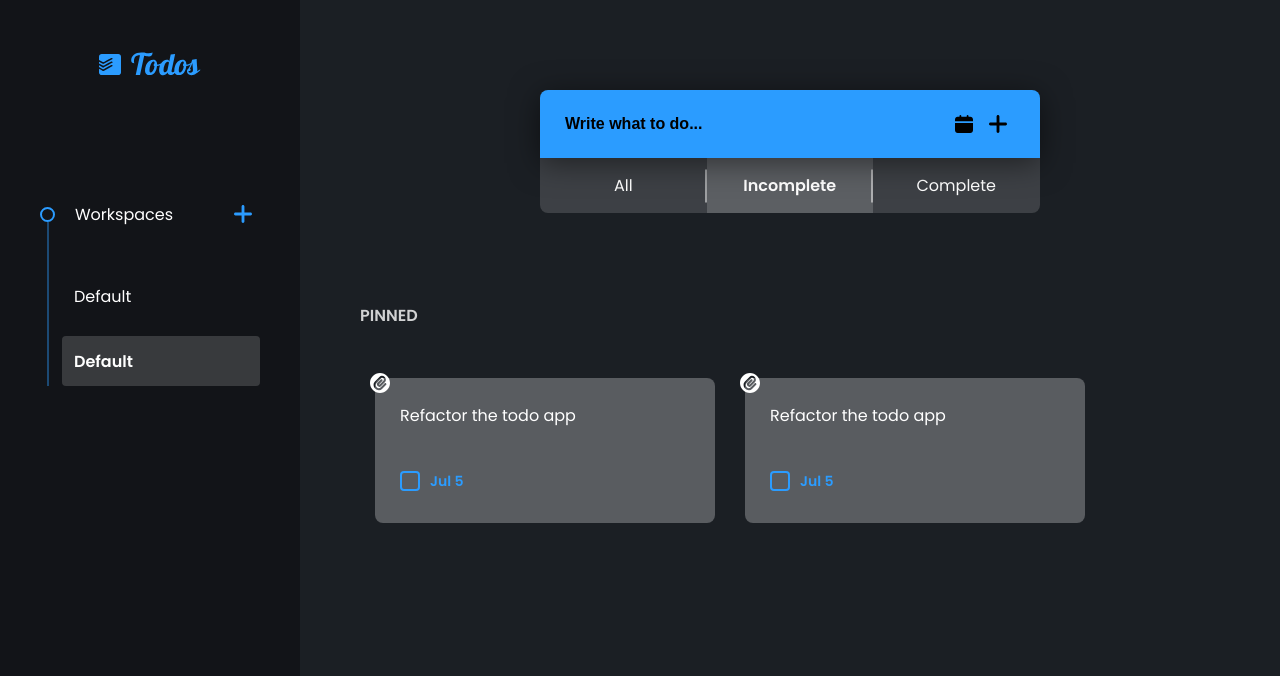
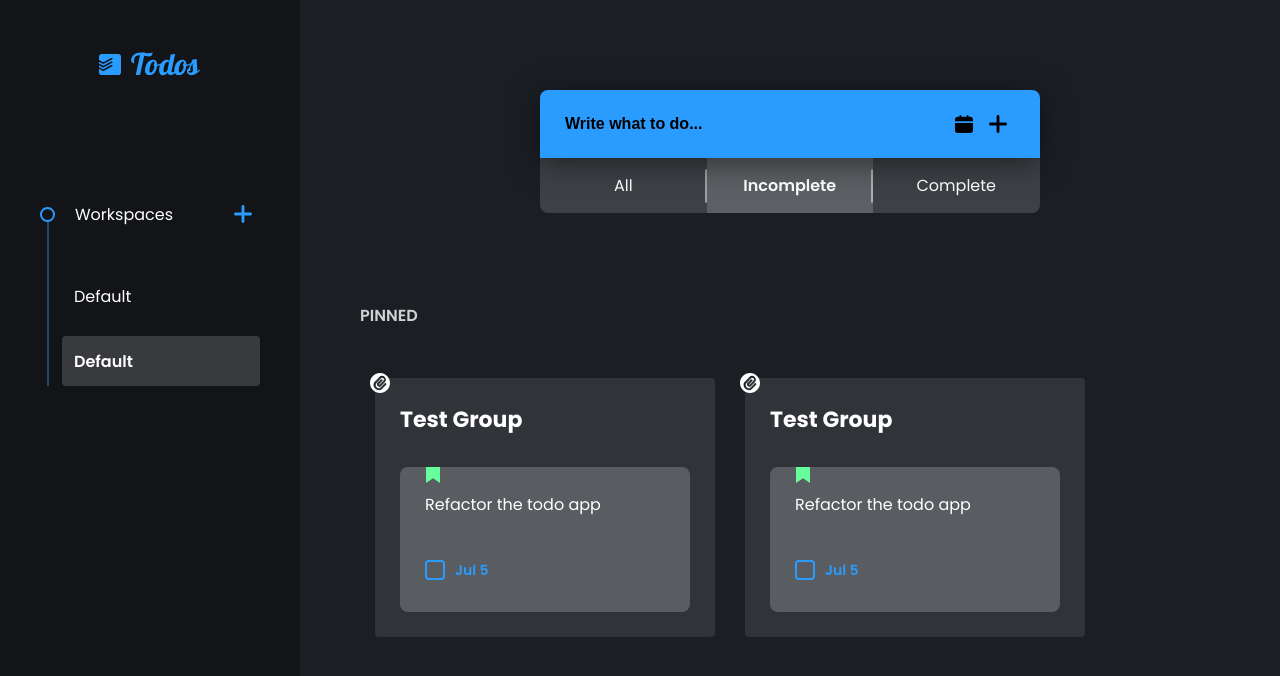
Before and after one commit to DevanshKaushik/todo-app, a React (Create React App) app: page / in a window 1280 px wide. Shown: the top 676 px of the page. Built offline with nearby package versions, Linux system fonts and the light colour scheme.

Commit message:
Added interface for todo and updated todo props

```diff
--- a/src/Components/TodoAreas/index.tsx
+++ b/src/Components/TodoAreas/index.tsx
@@ -1,7 +1,8 @@
 import React, { FunctionComponent, useEffect, useState } from "react"
 import { useResizeDetector } from "react-resize-detector"
 import { defaultGap } from "../../constants/styles"
-import Todo from "../../core-ui/Todo"
+import { TodoGroup } from "../../core-ui"
+import Todo, { TodoLabelColor } from "../../core-ui/Todo"
 import { TodoAreasColumn, TodoAreasTitle, StyledTodoAreas } from "./styles"
 
 export enum TodoAreasCategory {
@@ -45,15 +46,27 @@ const TodoAreas: FunctionComponent<Props> = (props) => {
             columnGap={columnGap}
             rowGap={rowGap}
           >
-            <Todo
-              text="Refactor the todo app"
-              deadline={new Date()}
-              pinned={props.category === TodoAreasCategory.PINNED}
-              onComplete={() => {}}
-              onDelete={() => {}}
+            <TodoGroup
+              name="Test Group"
+              isPinned
               onMenuButtonClick={() => {}}
               onPinButtonClick={() => {}}
-            />
+            >
+              <Todo
+                todo={{
+                  text: "Refactor the todo app",
+                  deadlineDate: new Date(),
+                  labelColor: TodoLabelColor.GREEN,
+                  isComplete: false,
+                  isPinned: props.category === TodoAreasCategory.PINNED,
+                  isGrouped: false,
+                }}
+                onComplete={() => {}}
+                onDelete={() => {}}
+                onMenuButtonClick={() => {}}
+                onPinButtonClick={() => {}}
+              />
+            </TodoGroup>
           </TodoAreasColumn>
         ))}
       </div>
--- a/src/core-ui/Todo/index.tsx
+++ b/src/core-ui/Todo/index.tsx
@@ -13,6 +13,7 @@ import {
   lightYellowColor,
   primaryColor,
 } from "../../constants/styles"
+import { ITodo } from "../../interfaces"
 import {
   StyledTodo,
   TodoComplete,
@@ -31,12 +32,7 @@ export const TodoLabelColor = {
 }
 
 type Props = {
-  text: string
-  complete?: boolean
-  isGrouped?: boolean
-  pinned?: boolean
-  deadline?: Date
-  labelColor?: string
+  todo: ITodo
   onComplete: ChangeEventHandler<HTMLInputElement>
   onDelete: MouseEventHandler<HTMLButtonElement>
   onPinButtonClick: MouseEventHandler<HTMLButtonElement>
@@ -45,16 +41,18 @@ type Props = {
 
 const Todo: FunctionComponent<Props> = (props) => {
   const formattedDate =
-    props.deadline &&
-    `${Months[props.deadline.getMonth()]} ${props.deadline.getDate()}`
+    props.todo.deadlineDate &&
+    `${
+      Months[props.todo.deadlineDate.getMonth()]
+    } ${props.todo.deadlineDate.getDate()}`
 
   return (
     <StyledTodo
-      complete={props.complete || false}
-      isGrouped={props.isGrouped || false}
+      isComplete={props.todo.isComplete}
+      isGrouped={props.todo.isGrouped}
     >
       {/* Adding pin icon if the todo is pinned and not in a group */}
-      {props.pinned && !props.isGrouped && (
+      {props.todo.isPinned && !props.todo.isGrouped && (
         <IconButton
           className="Todo-Pin-Button"
           src="images/pin.svg"
@@ -65,20 +63,20 @@ const Todo: FunctionComponent<Props> = (props) => {
       )}
 
       {/* Adding label icon if the label color is defined */}
-      {props.labelColor && (
+      {props.todo.labelColor && (
         <IconButton
           className="Todo-Label"
           src="images/label.svg"
           size="1.6rem"
           noPadding
-          color={props.labelColor}
+          color={props.todo.labelColor}
           onClick={() => {}}
           notTabable
         />
       )}
 
       <TodoTop>
-        <TodoText className="Todo-Text">{props.text}</TodoText>
+        <TodoText className="Todo-Text">{props.todo.text}</TodoText>
         <IconButton
           className="Todo-Delete-Button"
           src="images/delete.svg"
@@ -91,7 +89,7 @@ const Todo: FunctionComponent<Props> = (props) => {
         <div style={{ display: "flex" }}>
           <TodoComplete
             type="checkbox"
-            checked={props.complete}
+            checked={props.todo.isComplete}
             onChange={(e) => {
               props.onComplete(e)
             }}
--- a/src/core-ui/Todo/styles.ts
+++ b/src/core-ui/Todo/styles.ts
@@ -11,7 +11,7 @@ import {
 } from "../../constants/styles"
 
 type StyledTodoProps = {
-  complete: boolean
+  isComplete: boolean
   isGrouped: boolean
   labelColor?: string
 }
@@ -24,7 +24,7 @@ export const StyledTodo = styled.div<StyledTodoProps>`
 
   /* Changing the bg-color based on complete and grouped props */
   background-color: ${(props) =>
-    props.complete
+    props.isComplete
       ? props.isGrouped
         ? completeTodoGroupedBGColor
         : completeTodoBGColor
@@ -72,8 +72,8 @@ export const StyledTodo = styled.div<StyledTodoProps>`
   }
 
   .Todo-Text {
-    text-decoration: ${(props) => (props.complete ? "line-through" : "")};
-    opacity: ${(props) => (props.complete ? "0.5" : "")};
+    text-decoration: ${(props) => (props.isComplete ? "line-through" : "")};
+    opacity: ${(props) => (props.isComplete ? "0.5" : "")};
   }
 `
 
--- a/src/core-ui/TodoGroup/index.tsx
+++ b/src/core-ui/TodoGroup/index.tsx
@@ -1,31 +1,29 @@
 import React, { FunctionComponent } from "react"
 import { IconButton } from ".."
+import { ITodo } from "../../interfaces"
 import { StyledTodoGroup, TodoGroupTitle } from "./styles"
 
 type Props = {
   name: string
+  isPinned: boolean
+  children?: React.ReactNode
   onPinButtonClick: React.MouseEventHandler<HTMLButtonElement>
   onMenuButtonClick: React.MouseEventHandler<HTMLButtonElement>
-  pinned?: boolean
-  children?: React.ReactNode
 }
 
 const TodoGroup: FunctionComponent<Props> = (props) => {
-  // Adds new props to the children
+  // Adds isGrouped props to the children
   const childrenWithProps = React.Children.map(props.children, (child) => {
-    if (React.isValidElement(child))
-      return React.cloneElement(child, {
-        pinned: props.pinned,
-        isGrouped: true,
-      })
+    if (!React.isValidElement(child)) return child
 
-    return child
+    const newTodo: ITodo = { ...child.props.todo, isGrouped: true }
+    return React.cloneElement(child, { todo: newTodo })
   })
 
   return (
-    <StyledTodoGroup pinned={props.pinned || false}>
+    <StyledTodoGroup>
       {/* Adding pin icon if the todo group is pinned */}
-      {props.pinned && (
+      {props.isPinned && (
         <IconButton
           className="Todo-Group-Pin-Button"
           src="images/pin.svg"
--- a/src/core-ui/TodoGroup/styles.ts
+++ b/src/core-ui/TodoGroup/styles.ts
@@ -6,11 +6,7 @@ import {
   todoGroupBGColor,
 } from "../../constants/styles"
 
-type StyledTodoGroupProps = {
-  pinned?: boolean
-}
-
-export const StyledTodoGroup = styled.div<StyledTodoGroupProps>`
+export const StyledTodoGroup = styled.div`
   position: relative;
   padding: ${defaultPadding};
   background-color: ${todoGroupBGColor};
--- /dev/null
+++ b/src/interfaces/index.ts
@@ -0,0 +1 @@
+export type { ITodo, HexColorString } from "./todo"
```
Also changed, not shown: src/interfaces/todo.ts (added, +10 -0 lines).
